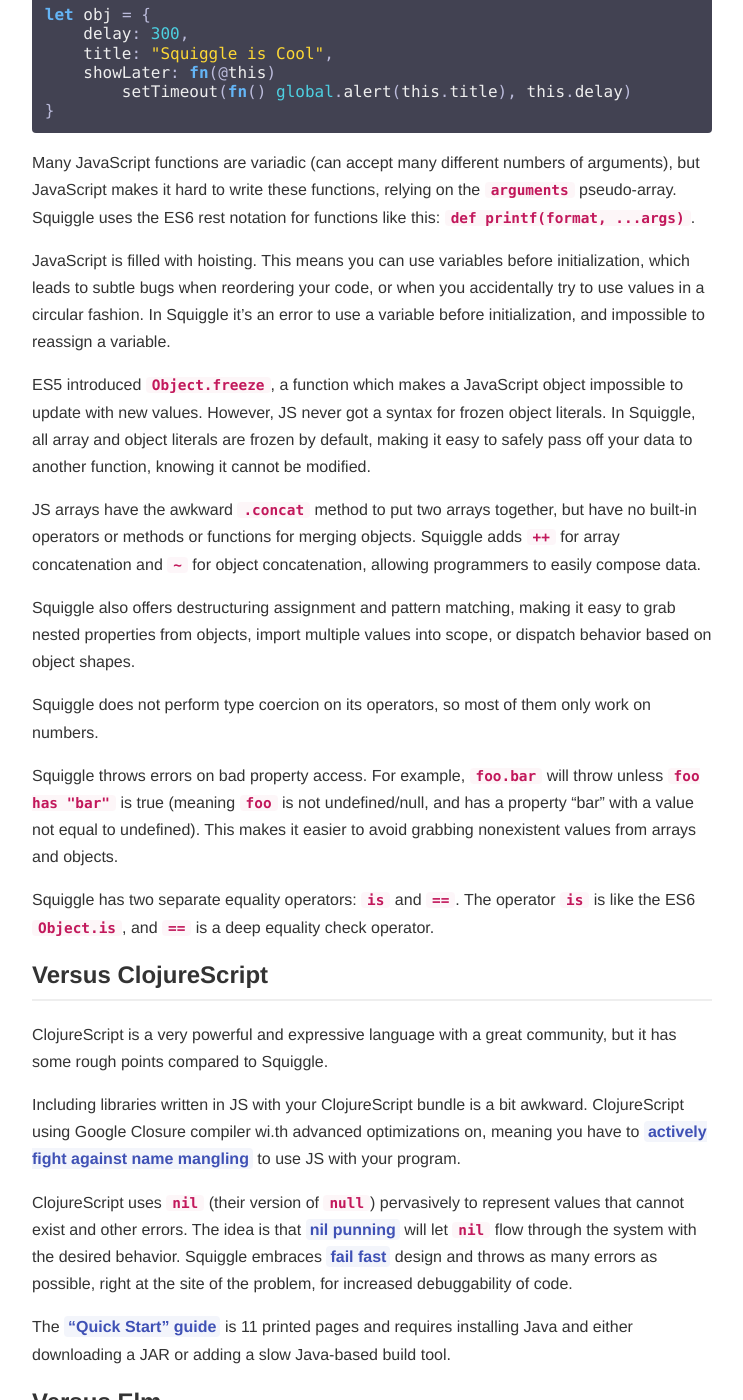
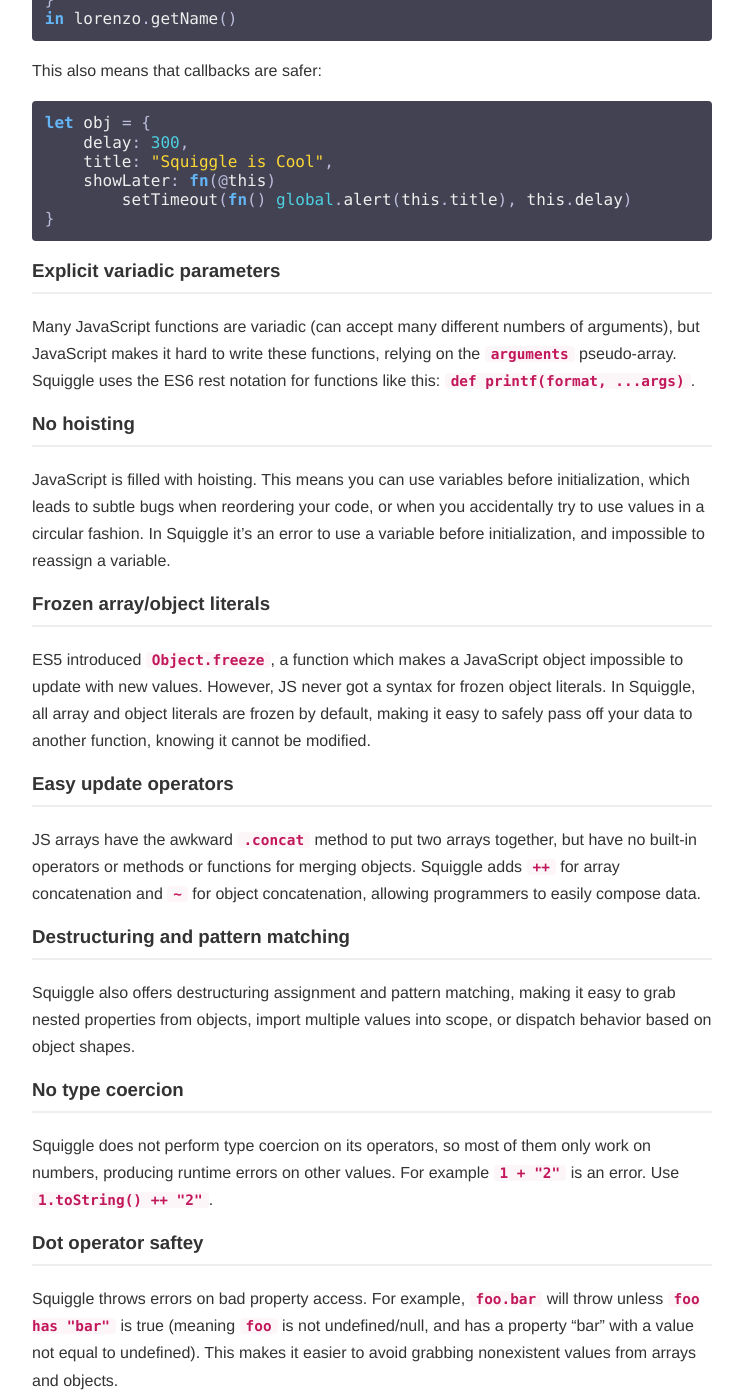
Before and after one commit to squiggle-lang/squiggle-lang.org, a Jekyll site: the page built from why/index.md, in a window 1280 px wide and 1400 px high, scrolled down 927 px. Shown: the whole window, without its empty margins (268-1011 px from the left). Built offline with Jekyll 4.4.1, drawn with Linux system fonts in a browser that asks for light colours; Markdown is read by kramdown in place of the engine named in the settings; some of the changed text lies outside the part shown.

Commit message:
Adds more linkable headers

````diff
--- a/why/index.md
+++ b/why/index.md
@@ -24,6 +26,8 @@
 later points, undetected, and makes refactoring code extremely hard, as changing
 the arity of a function generally leads to misbehaving code rather than flat out
 errors where the incorrect call occurs.
+
+<h3 id="this"><a href="#this">No implicit this</a></h3>
 
 The JavaScript keyword `this` is really a pain. Just look at all the [Stack
 Overflow results][1]. It's such a common pain point that there's a pattern of
@@ -51,10 +55,14 @@
 }
 ```
 
+<h3 id="variadic"><a href="#variadic">Explicit variadic parameters</a></h3>
+
 Many JavaScript functions are variadic (can accept many different numbers of
 arguments), but JavaScript makes it hard to write these functions, relying on
 the `arguments` pseudo-array. Squiggle uses the ES6 rest notation for functions
 like this: `def printf(format, ...args)`.
+
+<h3 id="no-hoisting"><a href="#no-hoisting">No hoisting</a></h3>
 
 JavaScript is filled with hoisting. This means you can use variables before
 initialization, which leads to subtle bugs when reordering your code, or when
@@ -62,28 +70,41 @@
 error to use a variable before initialization, and impossible to reassign a
 variable.
 
+<h3 id="frozen"><a href="#frozen">Frozen array/object literals</a></h3>
+
 ES5 introduced `Object.freeze`, a function which makes a JavaScript object
 impossible to update with new values. However, JS never got a syntax for frozen
 object literals. In Squiggle, all array and object literals are frozen by
 default, making it easy to safely pass off your data to another function,
 knowing it cannot be modified.
 
+<h3 id="easy-updates"><a href="#easy-updates">Easy update operators</a></h3>
+
 JS arrays have the awkward `.concat` method to put two arrays together, but have
 no built-in operators or methods or functions for merging objects. Squiggle adds
 `++` for array concatenation and `~` for object concatenation, allowing
 programmers to easily compose data.
 
+<h3 id="destructuring"><a href="#destructuring">Destructuring and pattern matching</a></h3>
+
 Squiggle also offers destructuring assignment and pattern matching, making it
 easy to grab nested properties from objects, import multiple values into scope,
 or dispatch behavior based on object shapes.
 
+<h3 id="no-coercion"><a href="#no-coercion">No type coercion</a></h3>
+
 Squiggle does not perform type coercion on its operators, so most of them only
-work on numbers.
+work on numbers, producing runtime errors on other values. For example `1 + "2"`
+is an error. Use `1.toString() ++ "2"`.
+
+<h3 id="safe-dot"><a href="#safe-dot">Dot operator saftey</a></h3>
 
 Squiggle throws errors on bad property access. For example, `foo.bar` will throw
 unless `foo has "bar"` is true (meaning `foo` is not undefined/null, and has a
 property "bar" with a value not equal to undefined). This makes it easier to
 avoid grabbing nonexistent values from arrays and objects.
+
+<h3 id="better-equality"><a href="#better-equality">Better equality</a></h3>
 
 Squiggle has two separate equality operators: `is` and `==`. The operator `is`
 is like the ES6 `Object.is`, and `==` is a deep equality check operator.
````
Also changed, not shown: other parts of why/index.md (+2 -0 lines).
